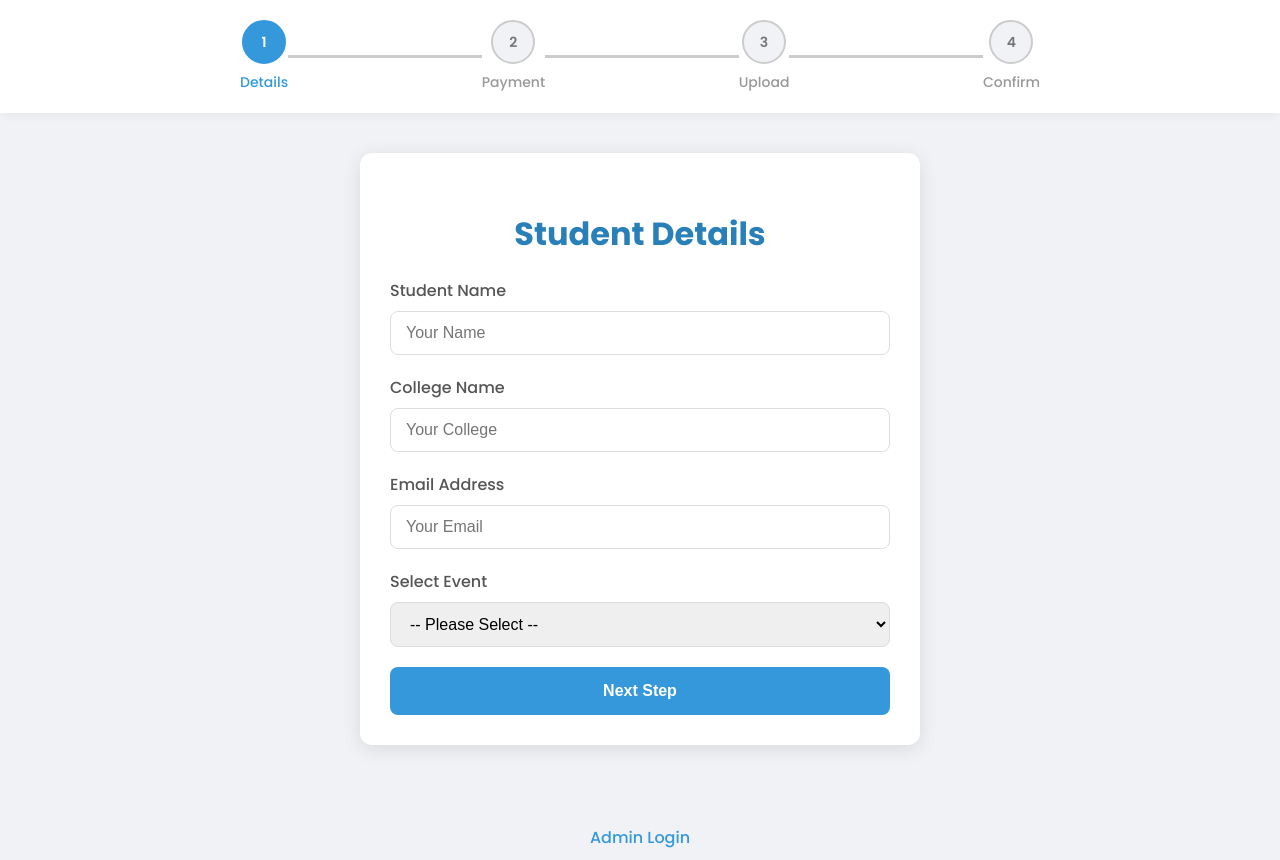
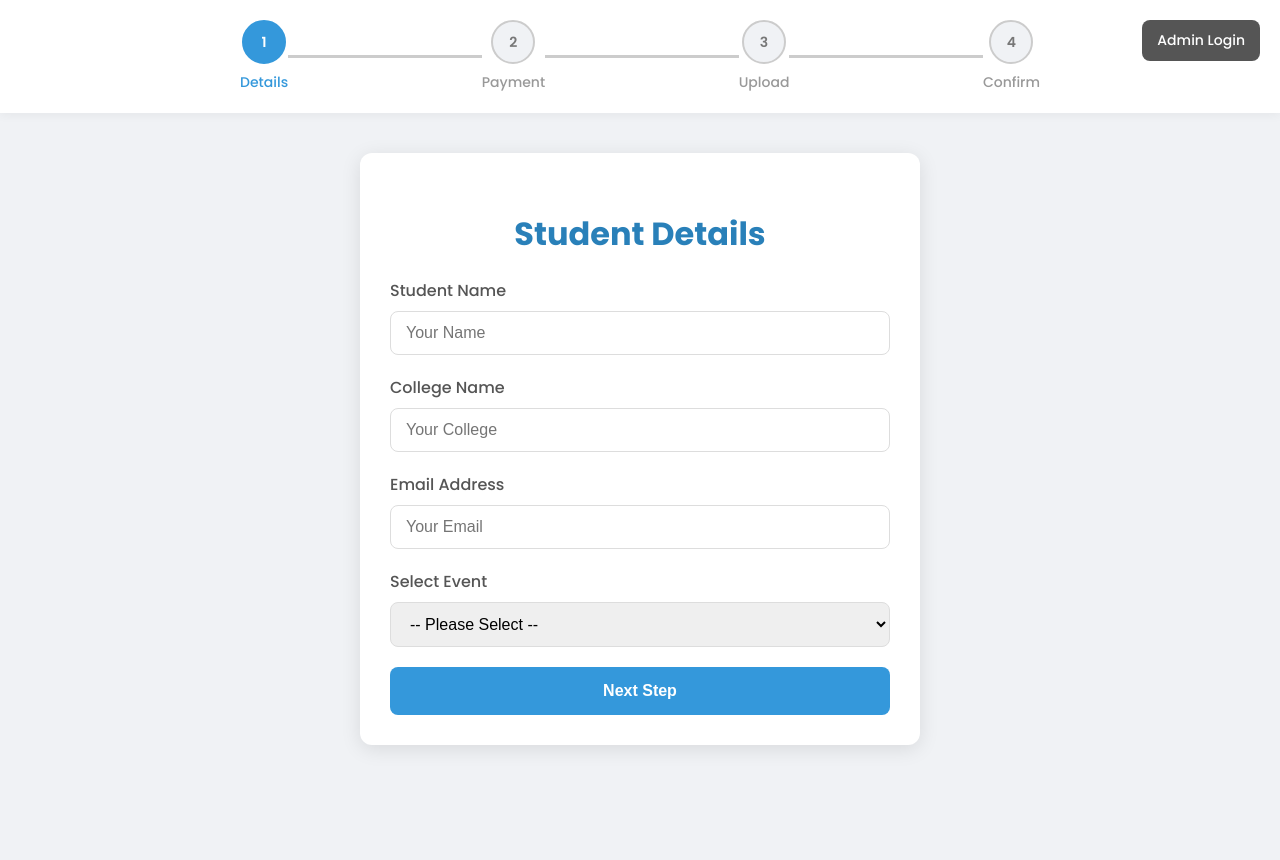
Before and after one commit to koppalshashi/event1, a website: page public/index.html in a window 1280 px wide. After the commit the page ends 835 px from the top, so only its background shows below. Drawn offline with Linux system fonts and the light colour scheme.

Commit message:
Update index.html

```diff
--- a/public/index.html
+++ b/public/index.html
@@ -129,7 +129,7 @@
 
   <!-- Admin login link -->
   <div class="admin-link-container">
-    <a href="admin-login.html" class="admin-login-link">Admin Login</a>
+    <a href="admin-login.html" class="admin-login-button">Admin Login</a>
   </div>
 
   <script src="script.js"></script>
```
